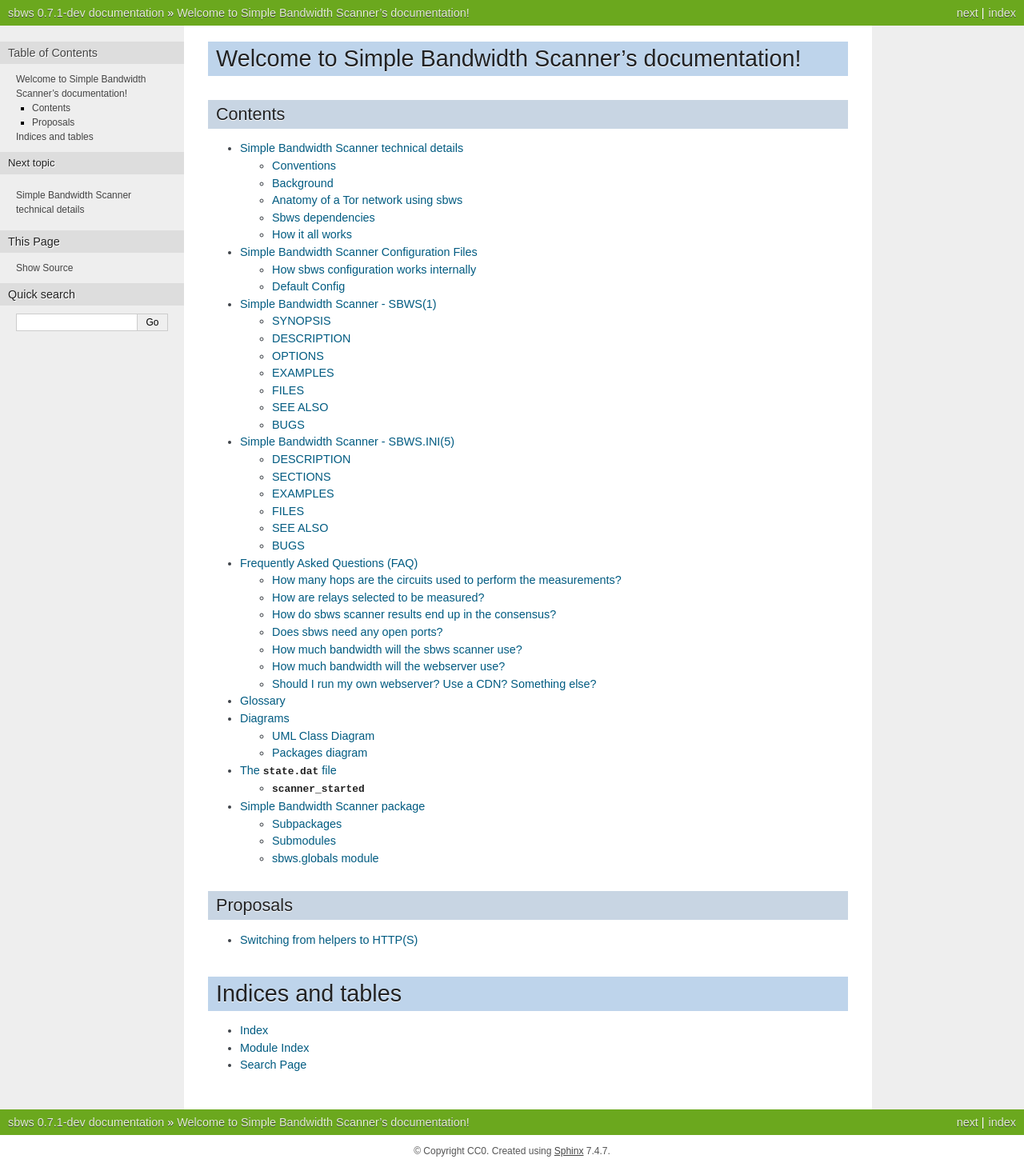
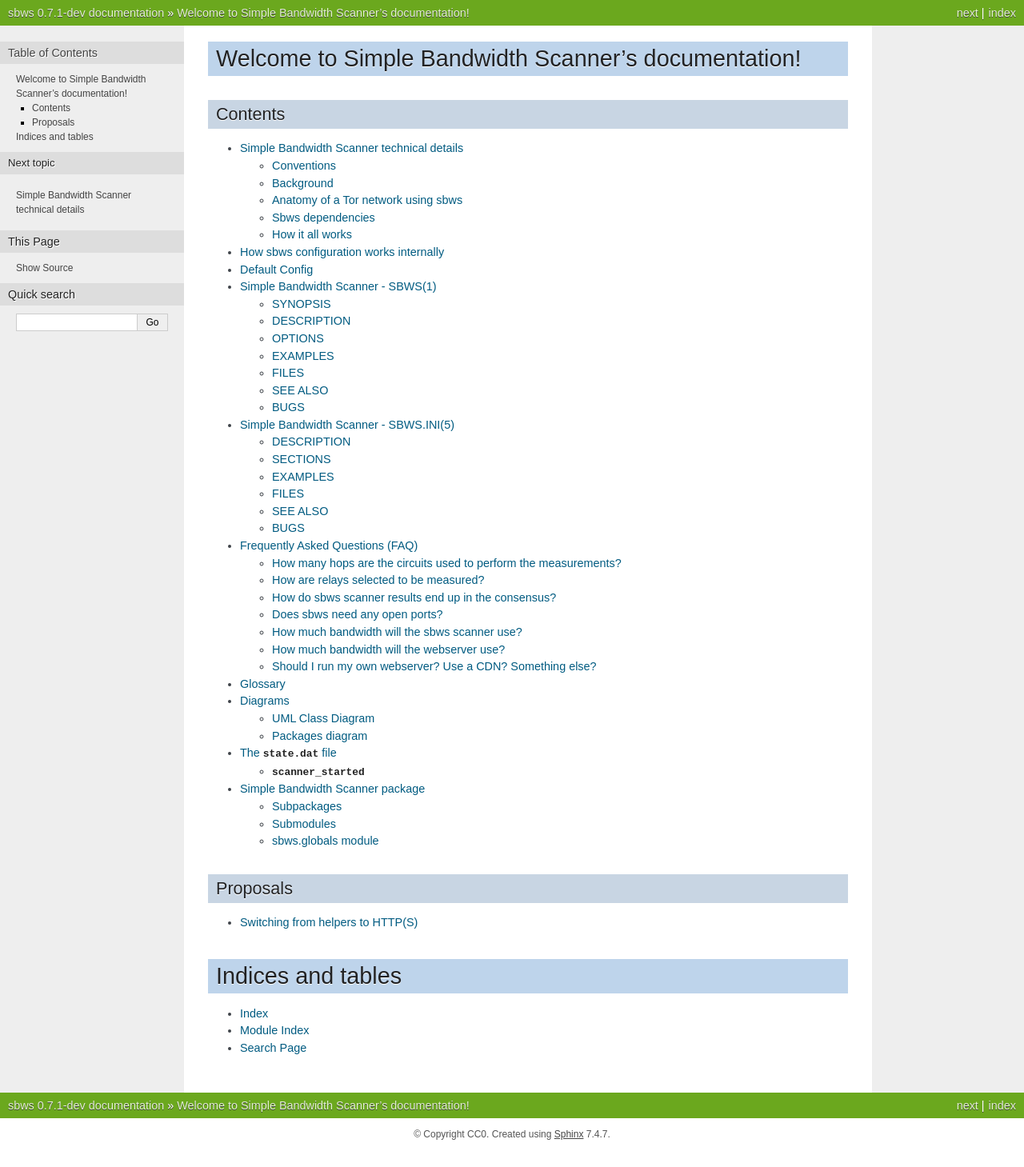
Before and after one commit to torproject/sbws, a Sphinx documentation site: the page built from docs/source/index.rst, in a window 1280 px wide. Shown: the whole page at 80% size. Built offline with Sphinx 7.4.7, drawn with Linux system fonts in a browser that asks for light colours; formulas are drawn with MathJax 3; pages that are not in the unit, such as notebooks, are missing from menus; after the commit the page ends 1438 px from its top, so only the background shows below that.

Commit message:
Remove title, add label

```diff
--- a/docs/source/config.rst
+++ b/docs/source/config.rst
@@ -1,5 +1,4 @@
-Simple Bandwidth Scanner Configuration Files
-============================================
+.. _config_internal:
 
 How sbws configuration works internally
 ----------------------------------------
```
